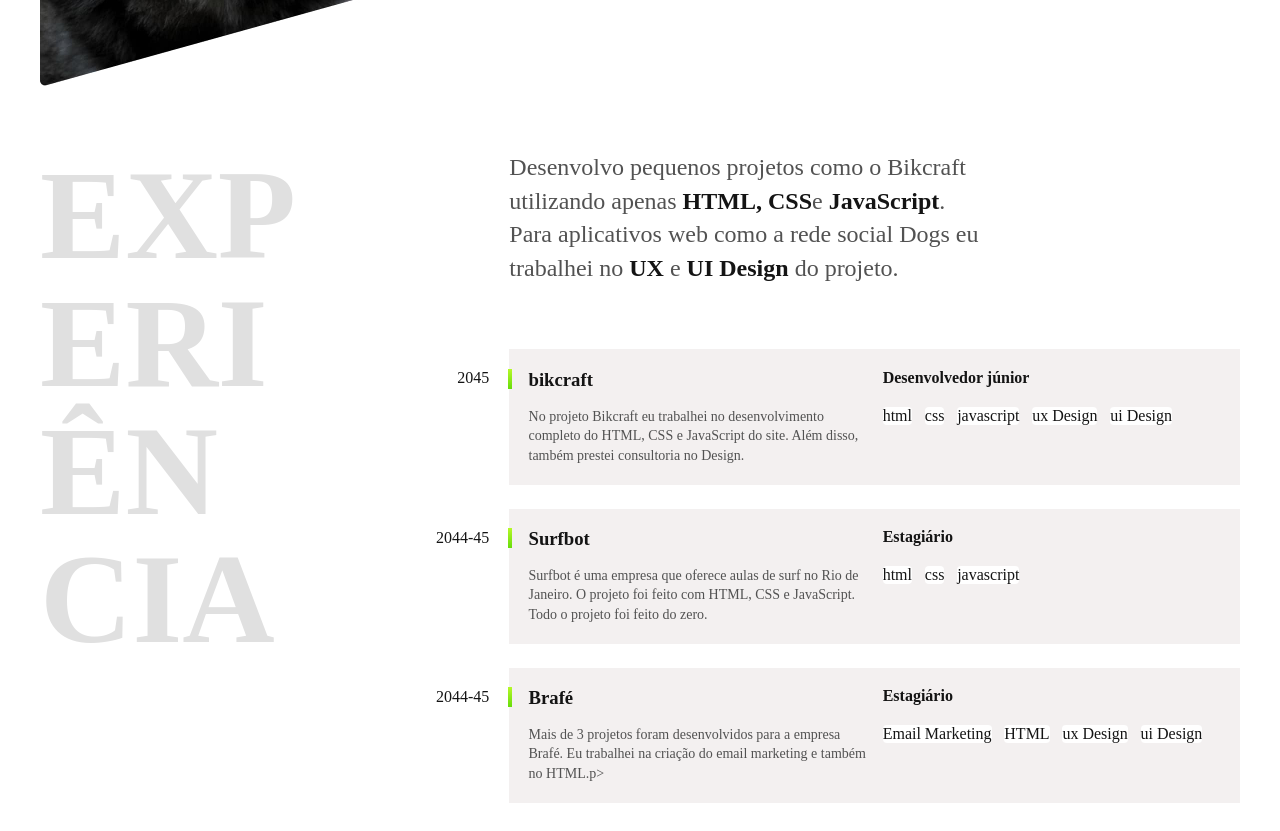
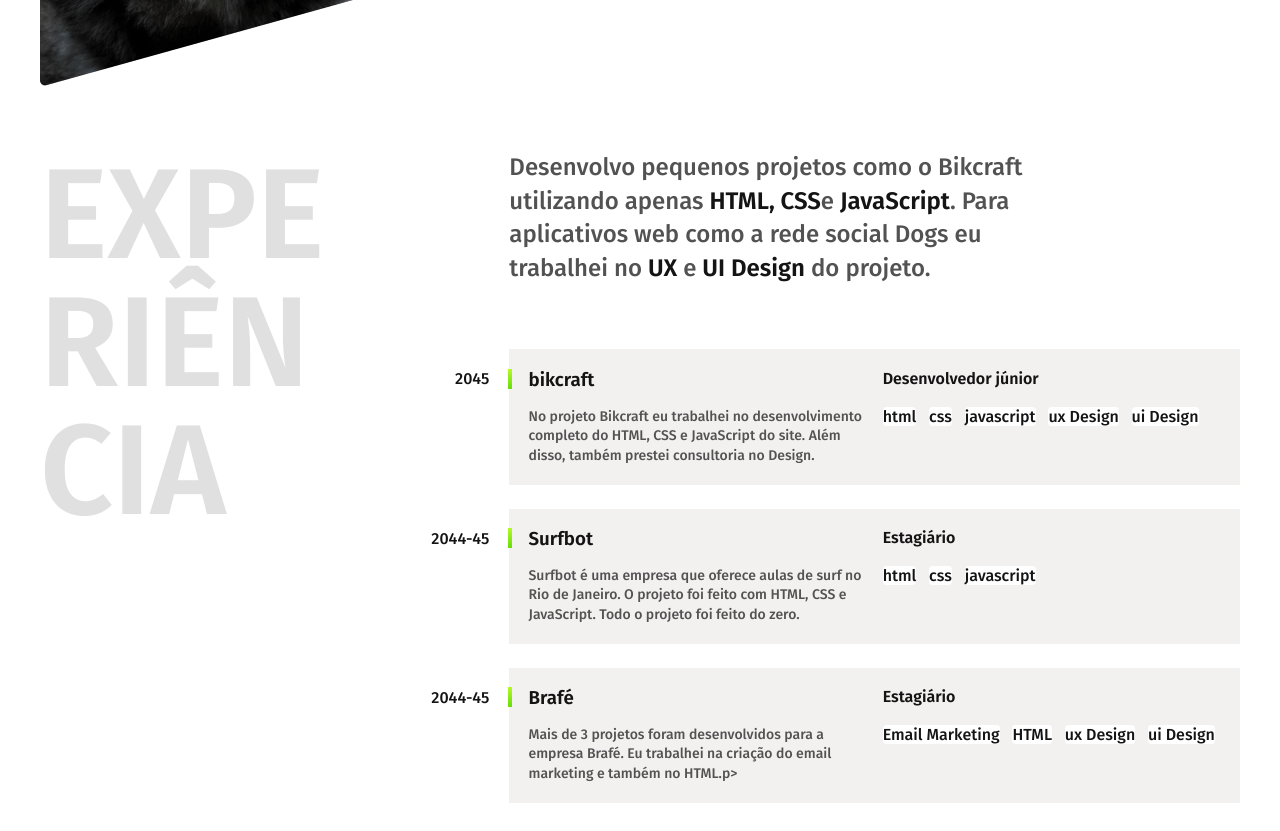
Before and after one commit to gegemineiro/gegemineiro.github.io, a plain HTML site: page index.html in a window 1280 px wide. Shown: the part 615-1446 px from the top of the page. Drawn offline with Linux system fonts and the light colour scheme.

Commit message:
google fonts

```diff
--- a/css/experiencia.css
+++ b/css/experiencia.css
@@ -65,7 +65,7 @@ h4{
     align-content: start;
 }
 li{
-    padding: 5px;
+    padding: 6px 12px;
     background-color: white;
     border-radius: 4px;
 }
--- a/index.html
+++ b/index.html
@@ -5,6 +5,10 @@
     <meta http-equiv="X-UA-Compatible" content="IE=edge">
     <meta name="viewport" content="width=device-width, initial-scale=1.0">
     <link rel="stylesheet" href="/css/style.css">
+
+    <link rel="preconnect" href="https://fonts.googleapis.com">
+<link rel="preconnect" href="https://fonts.gstatic.com" crossorigin>
+<link href="https://fonts.googleapis.com/css2?family=Fira+Sans:wght@500;600&display=swap" rel="stylesheet">
     <title>Portifólio</title>
 </head>
 <body>
```
